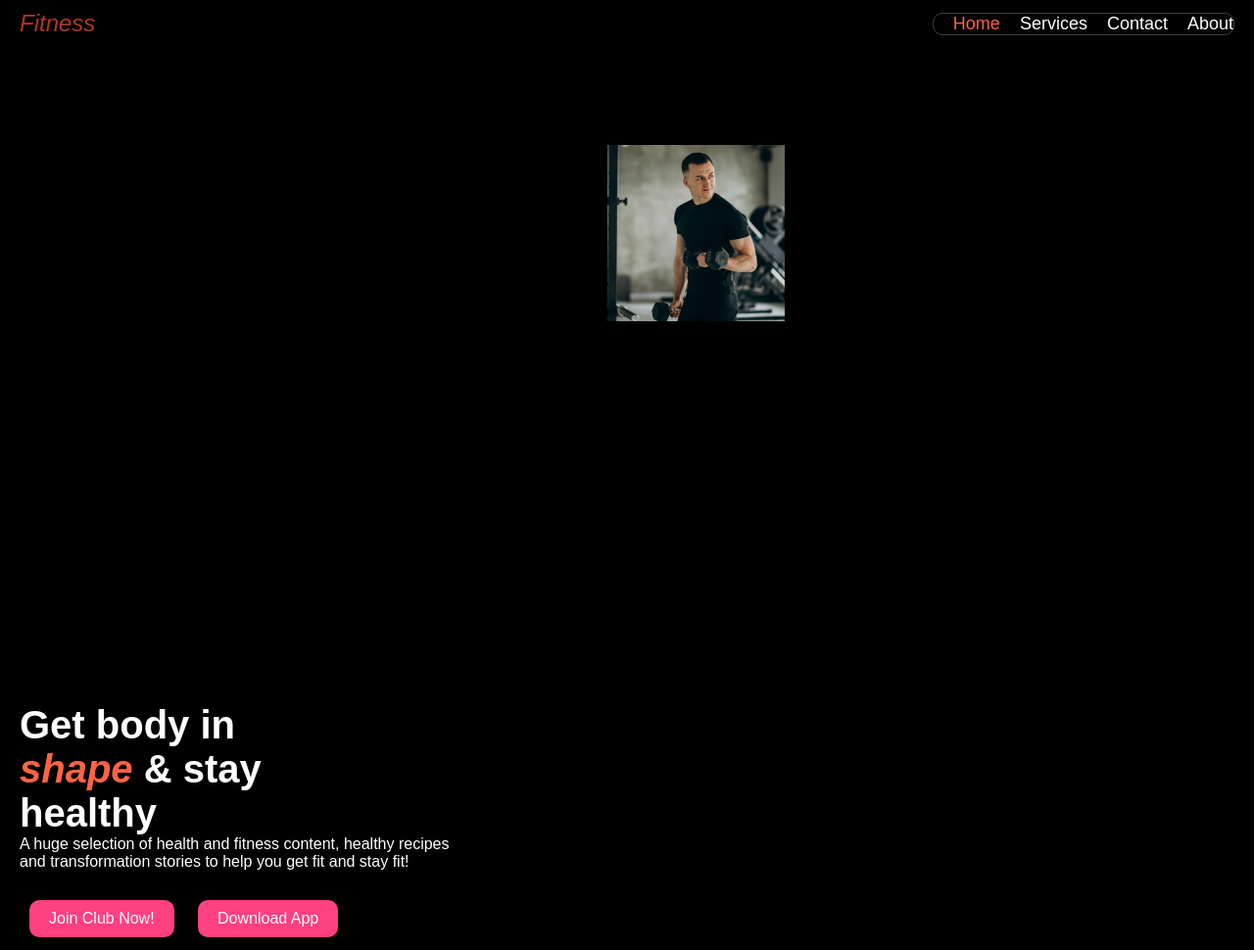
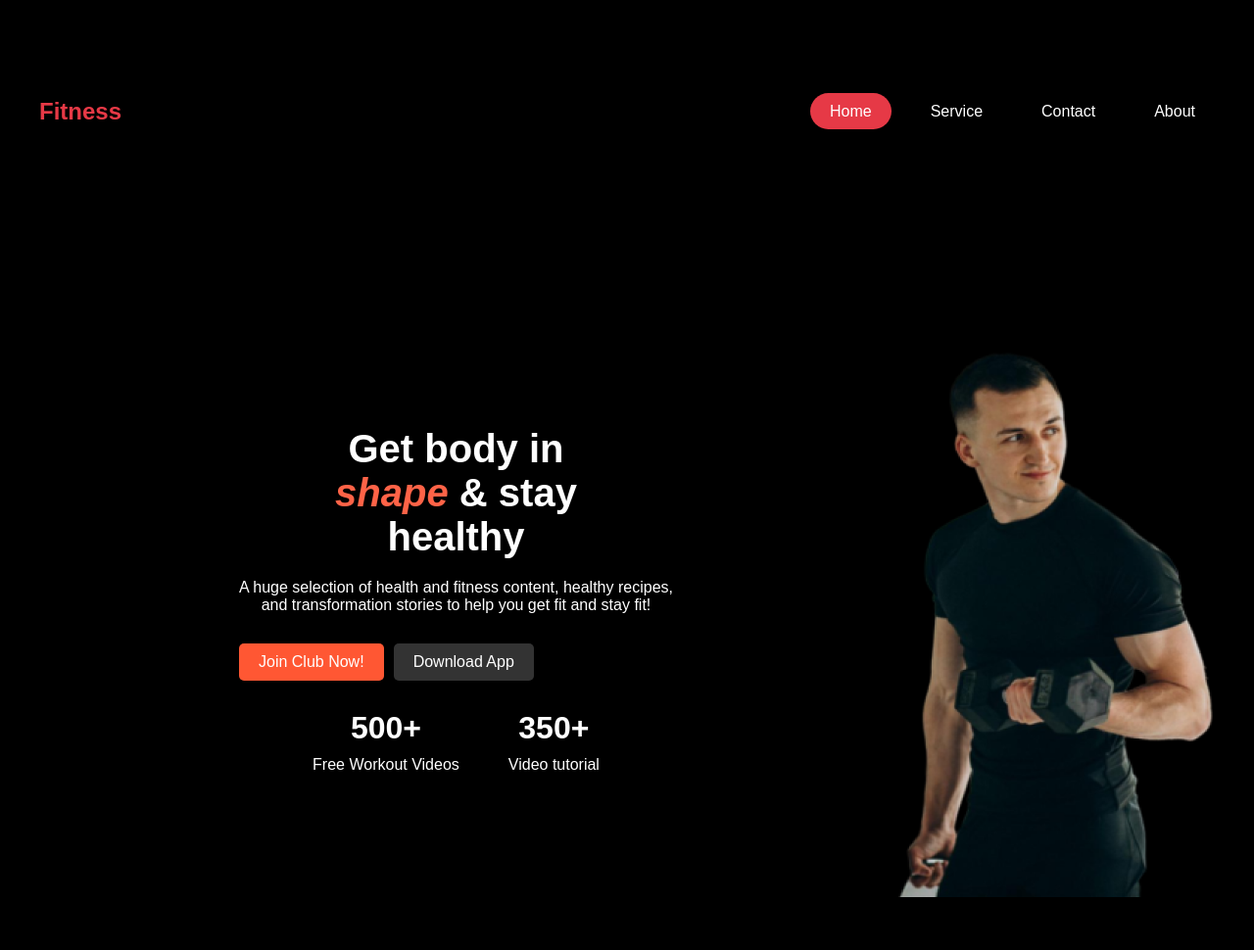
Before and after one commit to hamim880/Assignment-02, a plain HTML site: page index.html in a window 1280 px wide. Shown: the top 970 px of the page at 98% size. Drawn offline with Linux system fonts and the light colour scheme.

Commit message:
done project

```diff
--- a/index.html
+++ b/index.html
@@ -7,29 +7,54 @@
   <link rel="stylesheet" href="style/style.css">
 </head>
 <body>
-  <nav class="navbar">
-    <div class="logo"><i style="color: rgba(206, 66, 41, 0.845);">Fitness</i></div>
+  <!-- navbar design -->
+  <header>
+    <div class="header-container-one">
+        <div class="logo">
+            <h1>Fitness</h1>
+        </div>
+        <nav>
             <ul class="nav-links">
-      <li><a href="#home"><span style="color: tomato;">Home</span></a></li>
-      <li><a href="#Services">Services</a></li>
-      <li><a href="#Contact">Contact</a></li>
-      <li><a href="#About">About</a></li>
+                <li><a href="#" class="active">Home</a></li>
+                <li><a href="#">Service</a></li>
+                <li><a href="#">Contact</a></li>
+                <li><a href="#">About</a></li>
             </ul>
         </nav>
- <!-- header share -->
+    </div>
+</header>
 
-      <header>
-        <div class="img5"> <img src="images/image 5.png" alt="">
+ <!-- get Body style -->
+    <header class="hero-section">
+      <div class="container">
+          <div class="content">
+              <h1>Get body in <br><span class="italic">shape</span> & stay<br> healthy</h1>
+              <p>A huge selection of health and fitness content, healthy recipes, <br> and transformation stories to help you get fit and stay fit!</p>
+              <div class="buttons">
+                  <a href="#" class="btn primary-btn">Join Club Now!</a>
+                  <a href="#" class="btn secondary-btn">Download App</a>
               </div>
-        <div class="hero-section">
-          <h1>Get body in <br><span>shape</span> & stay <br> healthy</h1>
-            <p>A huge selection of health and fitness content, healthy recipes <br>and transformation stories to help you get fit and stay fit!</p>
-            <div class="cta-buttons">
-                <button class="join-btn">Join Club Now!</button>
-                <button class="download-btn">Download App</button>
+              <div class="stats">
+                  <div class="stat-item">
+                      <h3>500+</h3>
+                      <p>Free Workout Videos</p>
+                  </div>
+                  <div class="stat-item">
+                      <h3>350+</h3>
+                      <p>Video tutorial</p>
+                  </div>
+
                 </div>
               </div>
+          </div>
+      </div>
+      <div class="hero-image">
+        <img src="images/Images 2.png" alt="Fitness Image">
   </header>
+
+
+
+    <!-- habits section -->
     <section class="habits-section">
            <div class="title-habits"> <h2>Change Your Habits</h2>
             <p class="ssb">We believe fitness should be accessible to everyone, everywhere, regardless of income or access to a gym.</p></div>
--- a/style/style.css
+++ b/style/style.css
@@ -15,40 +15,119 @@
     font-family: Arial, sans-serif;
   }
 
-  .navbar {
+  .header-container-one {
     display: flex;
     justify-content: space-between;
     align-items: center;
-    background-color: black;
-    padding: 10px 20px;
-    max-width: 1440px;
+    max-width: 1200px;
+    margin: 0 auto;
 }
 
-  .logo {
-    color: #fff;
+.logo h1 {
+    color: #e63946;
     font-size: 24px;
+    margin: 0;
 }
 
-  .nav-links {
+nav ul {
     list-style: none;
     display: flex;
-    border: 1px solid rgb(62, 60, 60);
-    border-radius: 10px;
-
+    margin: 0;
+    padding: 0;
 }
 
-  .nav-links li {
+nav ul li {
     margin-left: 20px;
 }
 
-  .nav-links a {
+nav ul li a {
     color: #fff;
     text-decoration: none;
-    font-size: 18px;
+    padding: 10px 20px;
+    border-radius: 20px;
+    transition: background-color 0.3s ease;
 }
 
+nav ul li a.active,
+nav ul li a:hover {
+    background-color: #e63946;
+    color: #fff;
+}
 
-  /* header share */
+  /* get body style*/
+
+.hero-section {
+  display: flex;
+  justify-content: center;
+  align-items: center;
+  min-height: 100vh;
+  padding: 20px;
+  text-align: center;
+}
+
+.container {
+  max-width: 1200px;
+  margin: auto;
+  padding-left: 0 20px;
+  display: flex;
+  flex-direction: column-reverse;
+  align-items: center;
+}
+
+.hero-image img {
+  max-width: 100%;
+  height: auto;
+}
+
+.content h1 {
+  font-size: 2.5rem;
+  margin-bottom: 20px;
+}
+
+.content .italic {
+  font-style: italic;
+}
+
+.content p {
+  font-size: 1rem;
+  margin-bottom: 30px;
+}
+
+.buttons {
+  display: flex;
+  gap: 10px;
+  margin-bottom: 30px;
+}
+
+.btn {
+  padding: 10px 20px;
+  border-radius: 5px;
+  text-decoration: none;
+  color: #ffffff;
+}
+
+.primary-btn {
+  background-color: #ff5733;
+}
+
+.secondary-btn {
+  background-color: #333333;
+}
+
+.stats {
+  display: flex;
+  justify-content: center;
+  gap: 50px;
+}
+
+.stat-item h3 {
+  font-size: 2rem;
+  margin-bottom: 10px;
+}
+
+.stat-item p {
+  font-size: 1rem;
+}
 
 
 header {
@@ -181,6 +260,11 @@ header {
   background-color : black;
   color: white;
   text-align: center;
+}
+
+.bmi-calculator p{
+  color: gray;
+  font-size: 0.70em;
 }
 
 .bmi-calculator h1 {
@@ -380,15 +464,46 @@ footer {
 
 
   @media screen and (max-width: 576px) {
-    .nav-links {
-      display: none;
+
+    .header-container-one {
       flex-direction: column;
+      align-items: flex-start;
+  }
+
+  nav ul {
+      flex-direction: column;
+      align-items: flex-start;
       width: 100%;
-      position: absolute;
-      top: 60px;
-      left: 0;
-      background-color: #333;
   }
+
+  nav ul li {
+      margin-left: 0;
+      width: 100%;
+  }
+
+  nav ul li a {
+      width: 100%;
+      text-align: left;
+  }
+
+  /* get body */
+  .container {
+    flex-direction: row;
+    text-align: left;
+}
+
+.hero-section {
+    padding: 50px 0;
+}
+
+.content {
+    max-width: 50%;
+}
+
+.hero-image {
+    max-width: 50%;
+}
+
     .habits-grid {
       flex-direction: column;
       align-items: center;
```
Lines whose indentation alone changed are shown as unchanged.
